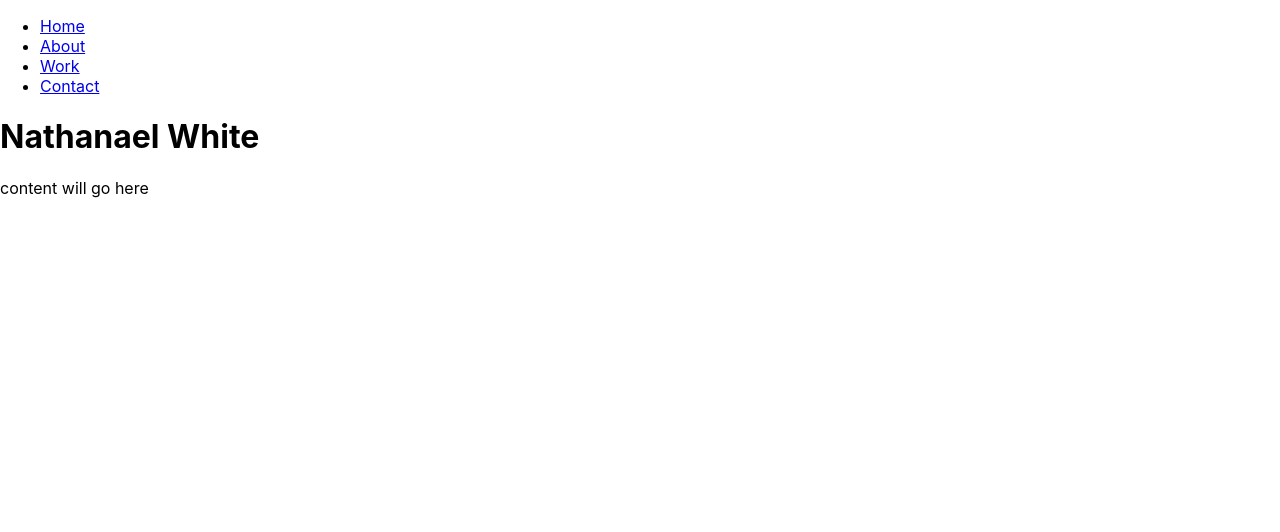
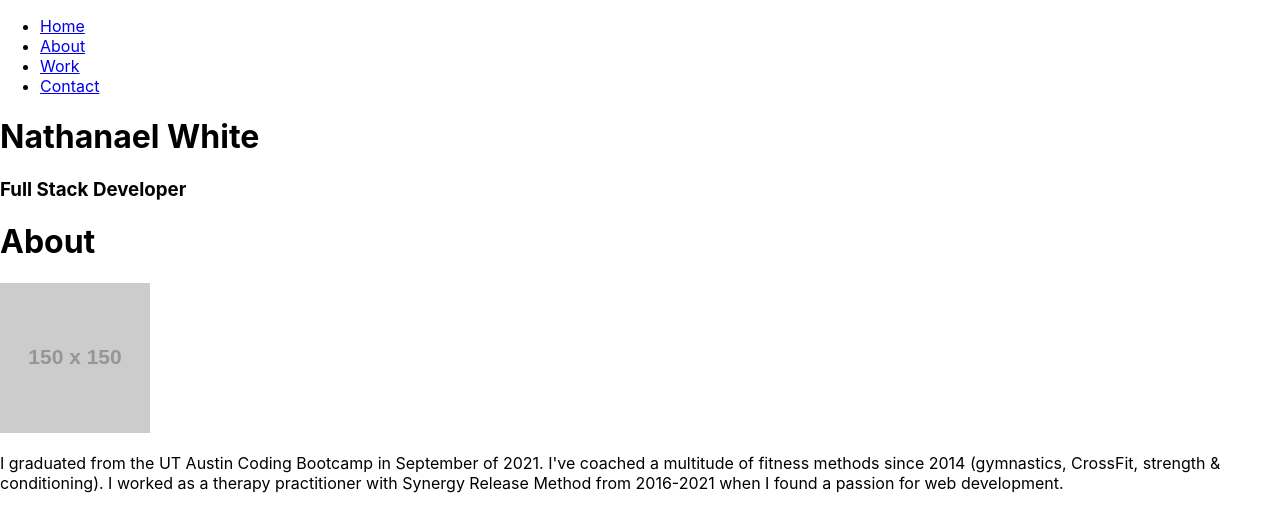
Before and after one commit to NathanaelWhite/Nathanael-White-portfolio, a React (Create React App) app: page / in a window 1280 px wide. Shown: the top 532 px of the page. Built offline with nearby package versions, Linux system fonts and the light colour scheme.

Commit message:
created about component and edited header component

```diff
--- a/src/App.js
+++ b/src/App.js
@@ -1,15 +1,16 @@
-import React from 'react';
-import ReactDOM from 'react-dom';
-import Button from '@material-ui/core/Button';
-import Nav from './components/Nav';
-import Header from './components/Header';
+import React from "react";
+import ReactDOM from "react-dom";
+import Button from "@material-ui/core/Button";
+import Nav from "./components/Nav";
+import Header from "./components/Header";
+import About from "./components/About";
 
 function App() {
   return (
     <div>
       <Nav />
       <Header />
-    <p>content will go here</p>
+      <About />
     </div>
   );
 }
--- /dev/null
+++ b/src/components/About/index.js
@@ -0,0 +1,15 @@
+import React from "react";
+
+function About() {
+    return (
+        <div className="about">
+            <h1>About</h1>
+            <img src="http://placehold.jp/150x150.png" alt="placeholder" />
+            <div className="about-text">
+                <p>I graduated from the UT Austin Coding Bootcamp in September of 2021. I've coached a multitude of fitness methods since 2014 (gymnastics, CrossFit, strength & conditioning). I worked as a therapy practitioner with Synergy Release Method from 2016-2021 when I found a passion for web development.</p>
+            </div>
+        </div>
+    )
+}
+
+export default About;
--- a/src/components/Header/index.js
+++ b/src/components/Header/index.js
@@ -2,9 +2,12 @@ import React from "react";
 
 function Header() {
     return (
-        <h1 className="hero-name">
-            Nathanael White
-        </h1>
+        <div>
+            <h1 className="hero-name">
+                Nathanael White
+            </h1>
+                <h3>Full Stack Developer</h3>
+        </div>
     )
 }
 
```
